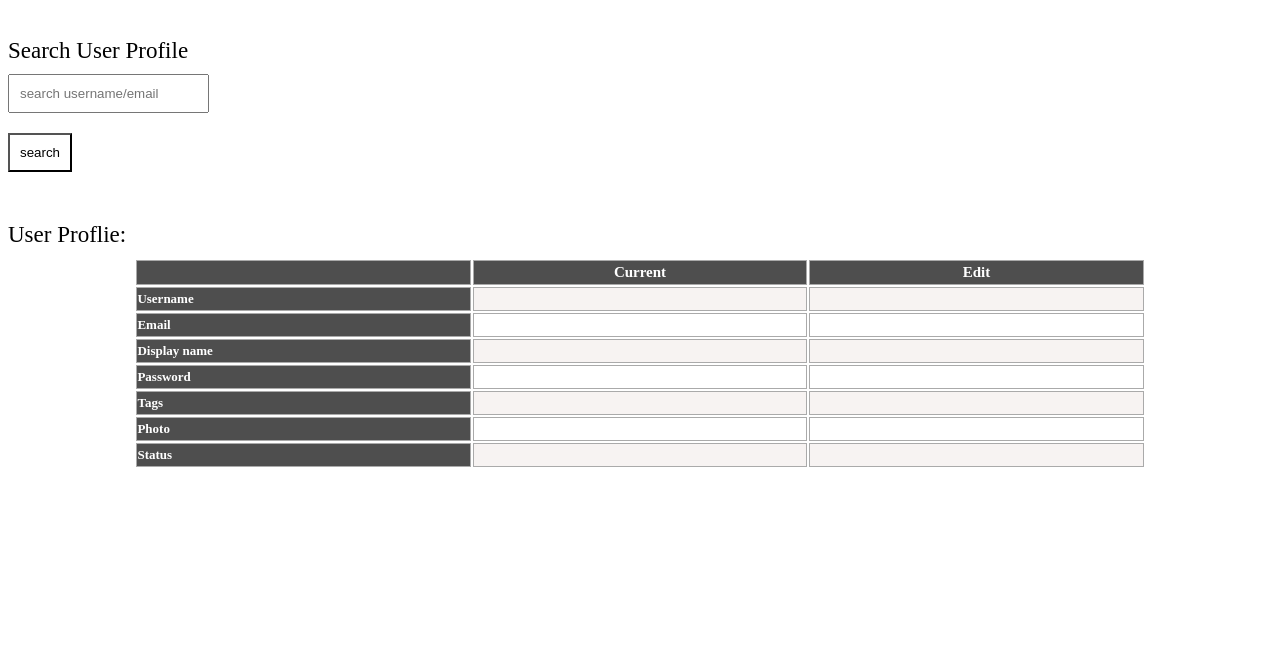
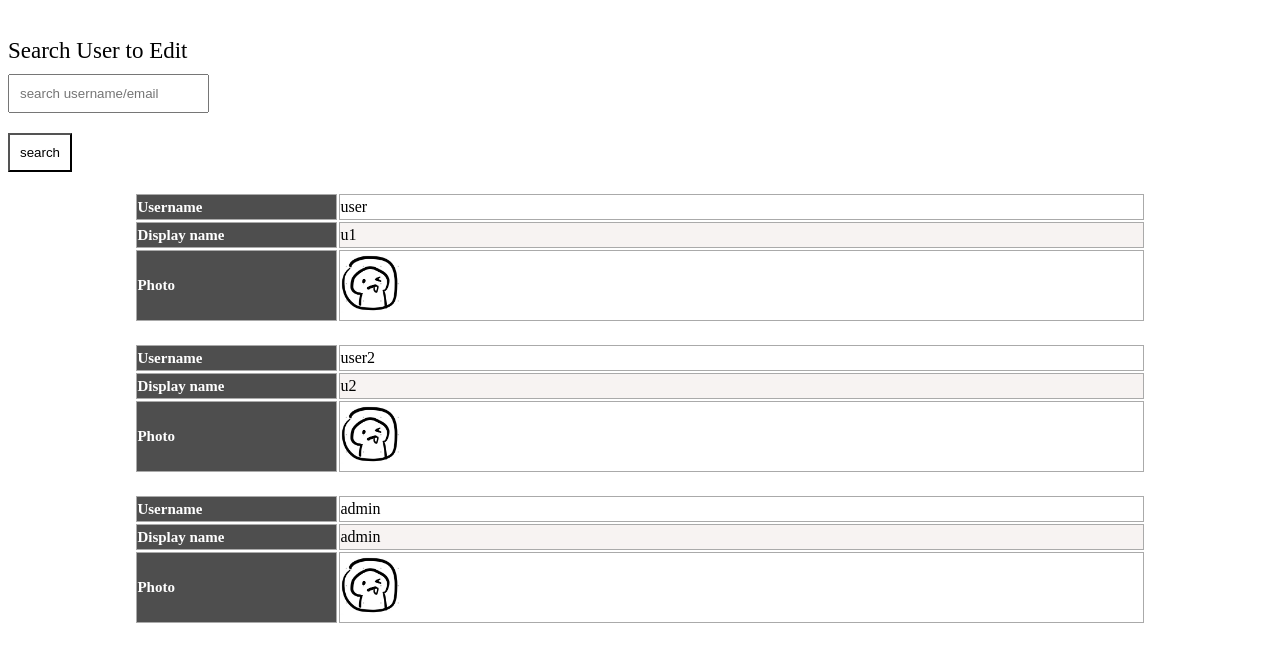
Before and after one commit to soso-song/loqal-discussion-website, a plain HTML site: page Admin/edit_user.html in a window 1280 px wide. Drawn offline with Linux system fonts and the light colour scheme.

Commit message:
updated admin edit user page to display all users before searching for single user

```diff
--- a/Admin/admin.css
+++ b/Admin/admin.css
@@ -122,3 +122,12 @@ table.postTable tfoot .links a{
 .info {
 	width: 20%;
 }
+
+#profileTable{
+	margin-bottom: 20px;
+	margin-top: 20px;
+}
+
+.prof_pic {
+	width: 60px;
+}
--- a/Admin/edit_user.html
+++ b/Admin/edit_user.html
@@ -6,9 +6,9 @@
     <link rel="stylesheet" type="text/css" href="admin.css">
     <!-- <link rel="stylesheet" type="text/css" href="e2_style.css"> -->
  </head>
- <body >
+ <body>
  	<div class="headline">
- 		Search User Profile
+ 		Search User to Edit
  	</div>
  	<div>
 	 	<form id='searchUserForm'>
@@ -17,8 +17,8 @@
 	 		<input id="formbtn" type="submit" value="search">
 	 	</form>
  	</div>
- 	<div>
-
+ 	<div id="all_users"></div>
+ 	<div id='single_profile'>
  		<div class="headline">User Proflie: </div>
 	 	<table class='postTable' id='profileTable'>
 	 		<tr>
--- a/Admin/edit_user.js
+++ b/Admin/edit_user.js
@@ -1,5 +1,30 @@
 // current user is global
 let user;
+
+const singleProfile = document.querySelector('#single_profile');
+singleProfile.style.display = 'none';
+
+const allUsers = document.querySelector('#all_users');
+for(const user of users){
+	const user_table = document.createElement("table");
+	user_table.className = 'postTable';
+	user_table.id = 'profileTable';
+
+	const username_row = document.createElement("tr");
+	username_row.innerHTML = "<td class='info'><strong>Username</strong></td><td>" + user.username + "</td>";
+	user_table.appendChild(username_row);
+
+	const disname_row = document.createElement("tr");
+	disname_row.innerHTML = "<td class='info'><strong>Display name</strong></td><td>" + user.display_name + "</td>";
+	user_table.appendChild(disname_row);
+
+	const photo_row = document.createElement("tr");
+	photo_row.innerHTML = "<td class='info'><strong>Photo</strong></td><td><img class='prof_pic' src='" + user.photo_src + "'></td>";
+	user_table.appendChild(photo_row);
+
+	allUsers.appendChild(user_table);
+}
+
 
 const searchUserForm = document.querySelector('#searchUserForm');
 searchUserForm.addEventListener('submit', search_user);
@@ -8,6 +33,10 @@ function search_user(e) {
 	e.preventDefault();
 	const keyword = searchUserForm.elements['keyword'].value;
 	let u;
+	if (keyword === ''){
+		singleProfile.style.display ='none';
+		allUsers.style.display = 'inline';
+	}
 	for(u of users){
 		if(u.username === keyword || u.email === keyword){
 			user = u;
@@ -18,6 +47,8 @@ function search_user(e) {
 }
 
 function load_user_profile(user){
+	singleProfile.style.display ='inline';
+	allUsers.style.display = 'none';
 	document.querySelector('#username').innerHTML = user.username;
 	document.querySelector('#edit_username').innerHTML = "<button class='edit'>edit</button>";
 	document.querySelector('#email').innerHTML = user.email;
@@ -34,7 +65,7 @@ function load_user_profile(user){
 	document.querySelector('#tags').innerHTML = tag_names;
 	document.querySelector('#edit_tags').innerHTML = "<button class='edit'>edit</button>";
 	// display picture
-	document.querySelector('#photo').innerHTML = "<img src='" + user.photo_src + "'>";
+	document.querySelector('#photo').innerHTML = "<img  class='prof_pic'  src='" + user.photo_src + "'>";
 	// document.querySelector('#edit_tags').innerHTML = "<button class='edit'>edit</button>";
 	// show if flagged user
 	let status = 'Normal'
```
